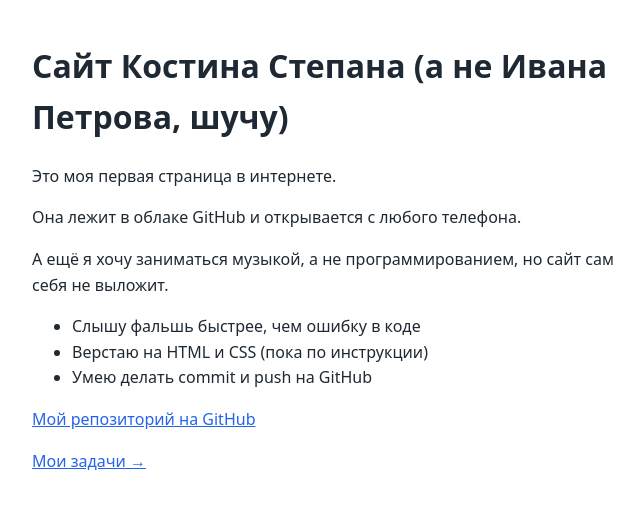
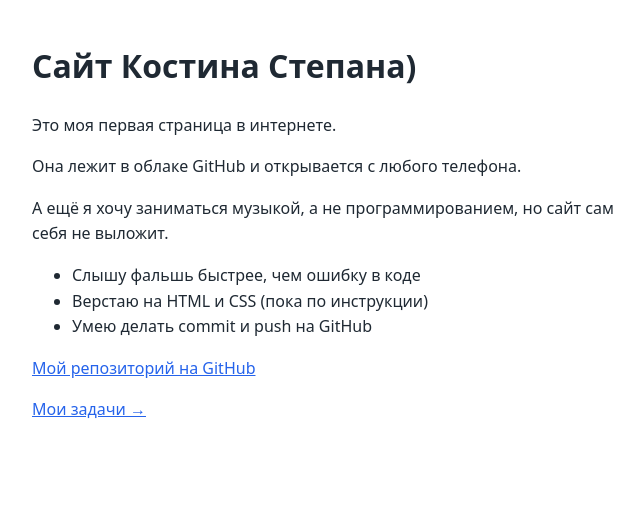
Before and after one commit to Forgets0/cloud-project, a plain HTML site: page index.html in a window 1280 px wide. Shown: the whole page, without its empty margins (298-942 px from the left). Drawn offline with Linux system fonts and the light colour scheme.

Commit message:
Update index.html

```diff
--- a/index.html
+++ b/index.html
@@ -10,7 +10,7 @@
 </style>
 </head>
 <body>
-<h1>Сайт Костина Степана (а не Ивана Петрова, шучу)</h1>
+<h1>Сайт Костина Степана)</h1>
 <p>Это моя первая страница в интернете.</p>
 <p>Она лежит в облаке GitHub и открывается с любого телефона.</p>
 <p>А ещё я хочу заниматься музыкой, а не программированием, но сайт сам себя не выложит.</p>
```
